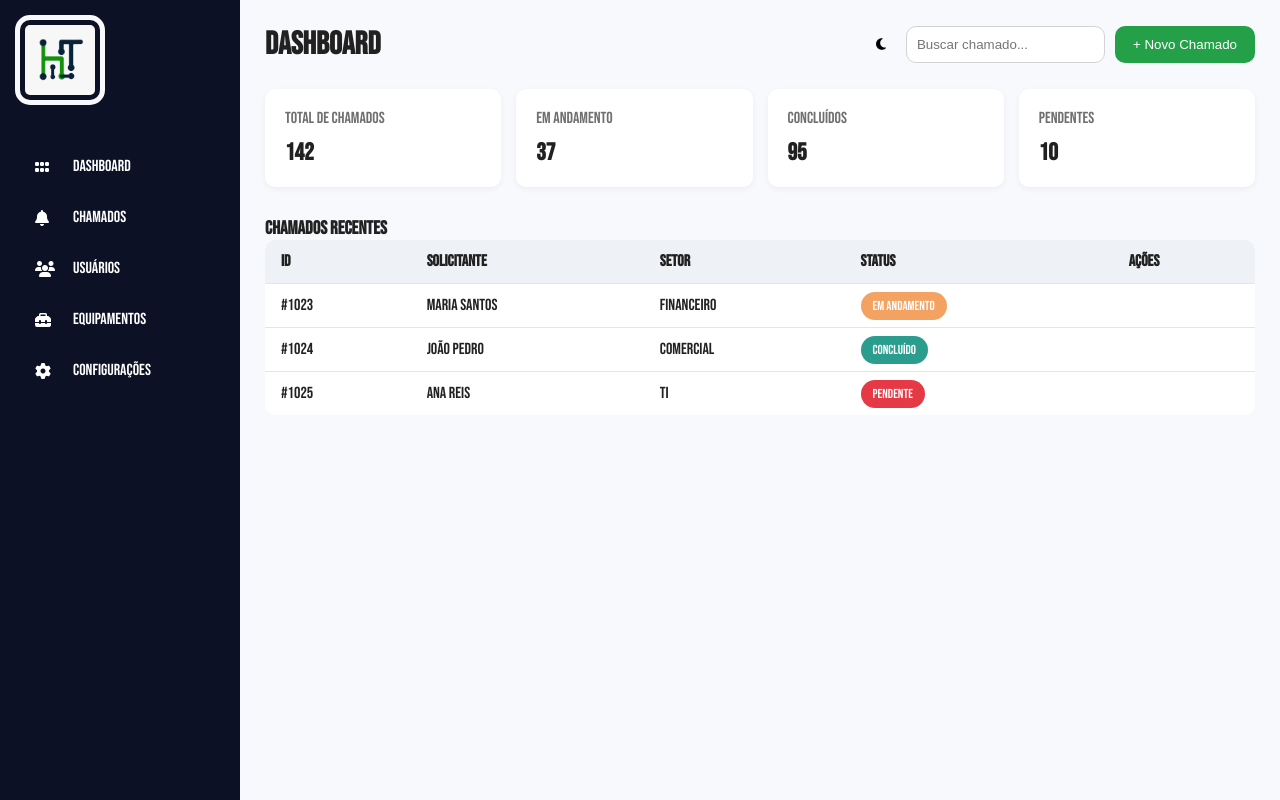
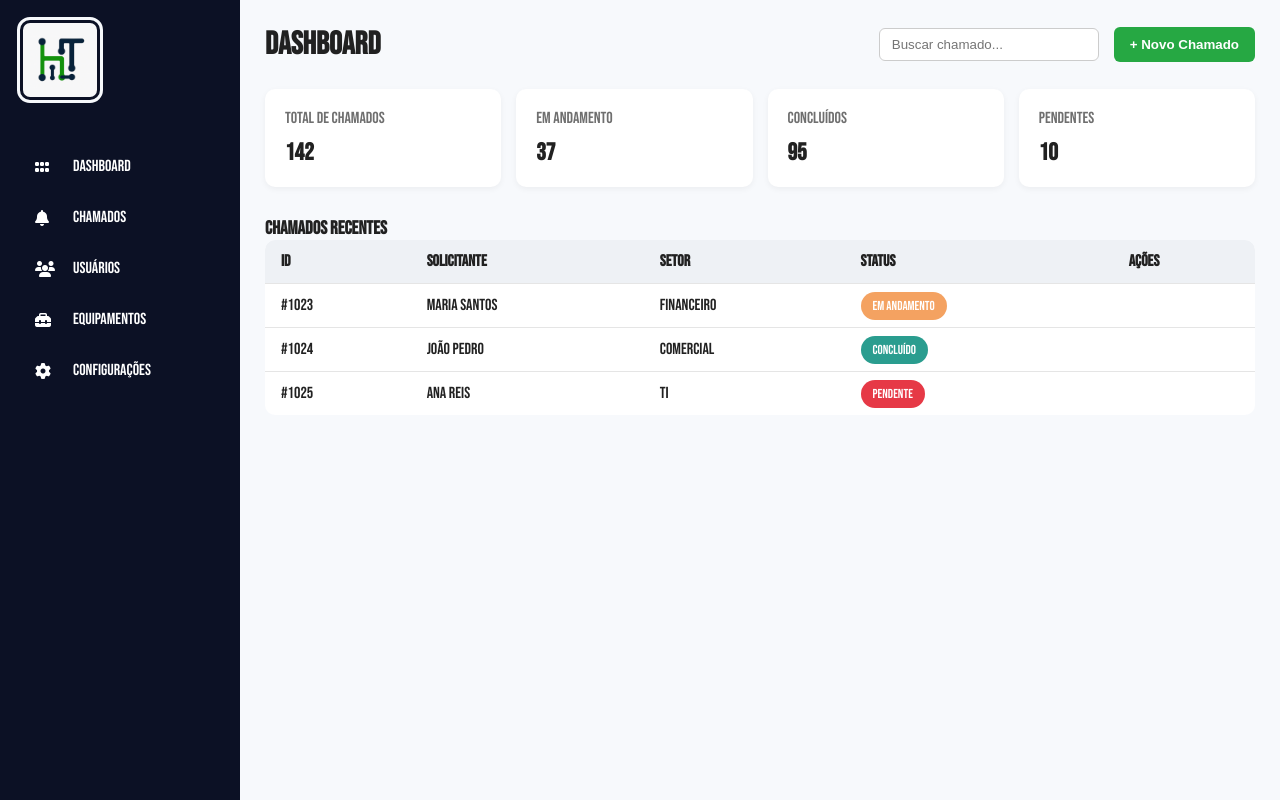
Before and after one commit to albanoeraldo/helpdesk-ti, a plain HTML site: page helpdesk/index.html in a window 1280 px wide. Drawn offline with Linux system fonts and the light colour scheme.

Commit message:
Atualizando

```diff
--- a/helpdesk/assets/css/style.css
+++ b/helpdesk/assets/css/style.css
@@ -16,14 +16,6 @@
 
     --primaria: #24A148;
     --radius: 10px;
-}
-
-body.dark {
-    --fundo-principal: #0c1125;
-    --fundo-lateral: #141a2c;
-    --card: #1b2338;
-    --texto: #f1f1f1;
-    --texto-inverso: #b8b8b8;
 }
 
 /* --- GERAL --- */
@@ -69,8 +61,8 @@ body {
 img#logo {
     width: 80px;
     border-radius: 10px;
-    border: 5px solid var(--fundo-lateral);
-    outline: 5px solid var(--fundo-principal);
+    border: 3px solid var(--fundo-lateral);
+    outline: 3px solid var(--fundo-principal);
     margin: auto;
     margin-bottom: 20px;
 
@@ -121,13 +113,10 @@ li {
     list-style: none;
 }
 
-
-/* --- CONTEÚDO --- */
 .content {
     flex: 1;
     padding: 25px;
 }
-
 
 /* --- TOPBAR --- */
 .topbar {
@@ -135,35 +124,41 @@ li {
     justify-content: space-between;
     align-items: center;
     margin-bottom: 25px;
+    flex-wrap: wrap;
 }
 
-.topbar .actions {
+.topbar-esquerdo {
     display: flex;
-    gap: 10px;
+    align-items: center;
+    gap: 12px;
 }
 
-.topbar input {
-    padding: 10px;
-    border-radius: var(--radius);
-    border: 1px solid #d3d3d3;
+.topbar-esquerdo h1 {
+    margin: 0;
 }
 
-#toggleDark {
-    background-color: var(--fundo-principal);
-    border: none;
-    padding: 10px;
-    cursor: pointer;
+.topbar-direito {
+    display: flex;
+    align-items: center;
+    gap: 15px;
 }
 
-.btn-primary {
-    background: var(--primaria);
-    color: white;
-    padding: 10px 18px;
-    border: none;
-    border-radius: var(--radius);
-    cursor: pointer;
+.topbar-direito input {
+    padding: 8px 12px;
+    border-radius: 6px;
+    border: 1px solid rgb(204, 204, 204);
+    width: 220px;
 }
 
+.botao-chama {
+    background: #26a843;
+    border: none;
+    color: white;
+    padding: 10px 16px;
+    border-radius: 6px;
+    cursor: pointer;
+    font-weight: bold;
+}
 
 /* --- CARDS --- */
 .cards {
@@ -186,7 +181,6 @@ li {
 .card h2 {
     margin-top: 10px;
 }
-
 
 /* --- TABELA --- */
 .table-section {
@@ -243,9 +237,18 @@ td i {
         flex-direction: column;
     }
 
+    .topbar-direito {
+        margin-top: 10px;
+    }
+
     .sidebar {
         width: 100%;
         height: auto;
+    }
+
+    #logo {
+        display: flex;
+        margin-left: auto;
     }
 
     .menu-toggle {
--- a/helpdesk/index.html
+++ b/helpdesk/index.html
@@ -41,14 +41,18 @@
     <main class="content">
 
         <div class="topbar">
+
+        <div class="topbar-esquerdo">
             <h1>Dashboard</h1>
+        </div>
 
-            <div class="actions">
-                <button id="toggleDark"><i class="fa-solid fa-moon"></i></button>
-                <input type="text" placeholder="Buscar chamado...">
-                <button class="btn-primary">+ Novo Chamado</button>
-            </div>
+        <div class="topbar-direito">
+            <input type="text" placeholder="Buscar chamado...">
+            <button class="botao-chama">+ Novo Chamado</button>
         </div>
+
+        </div>
+
 
         <!-- Cards inicio -->
         <section class="cards">
```
